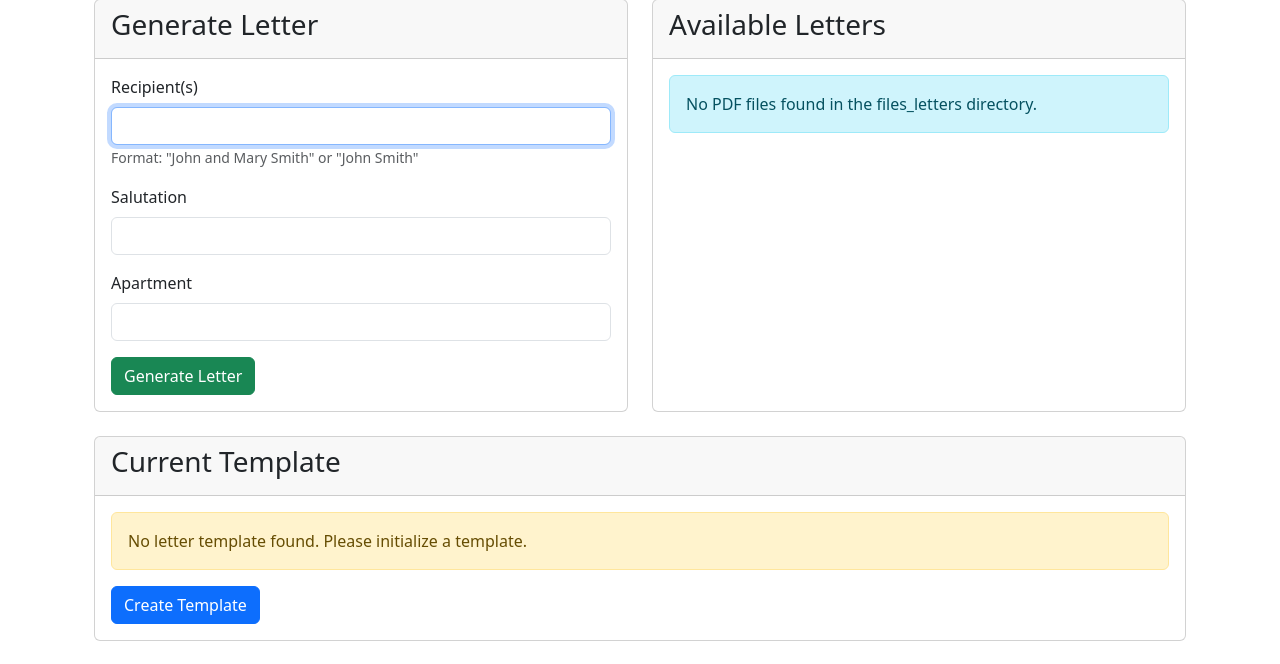
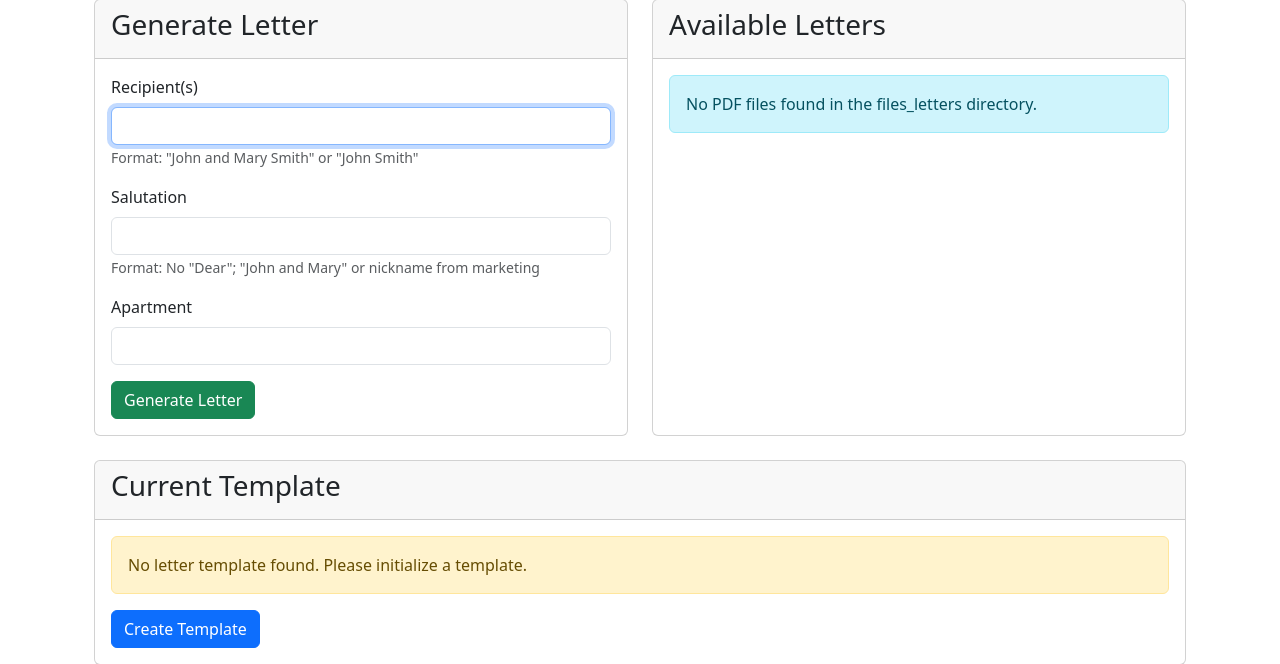
Before and after one commit to Stumpwiz/cclerk, a Python web app: template templates/letters.html in a window 1280 px wide. Shown: the part 143-807 px from the top of the page. Before the commit the page ends 784 px from the top, so only its background shows below. Run offline with Jinja, Linux system fonts and the light colour scheme; the template is opened without the code that fills it, so the values that code supplies are empty.

Commit message:
Added prompt for letters generation.

```diff
--- a/templates/letters.html
+++ b/templates/letters.html
@@ -93,6 +93,7 @@
                             <div class="mb-3">
                                 <label for="salutation" class="form-label">Salutation</label>
                                 <input type="text" class="form-control" id="salutation" name="salutation" required>
+                                <small class="text-muted">Format: No "Dear"; "John and Mary" or nickname from marketing</small>
                             </div>
                             <div class="mb-3">
                                 <label for="apartment" class="form-label">Apartment</label>
```
Also changed, not shown: routes/letters.py (+4 -5 lines).
